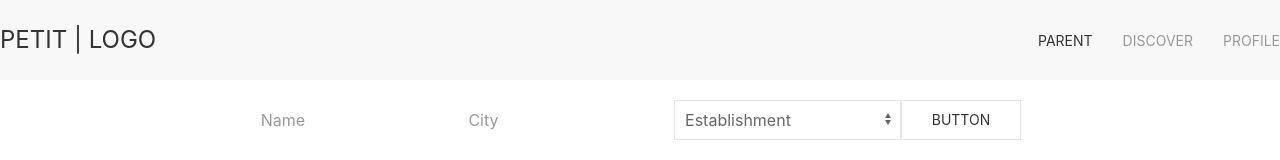
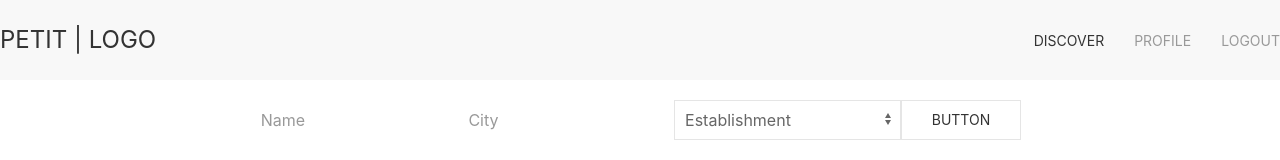
Before and after one commit to dimitermusic/petit-frontend, a React (Create React App) app: page / in a window 1280 px wide. Shown: the top 160 px of the page. Built offline with nearby package versions, Linux system fonts and the light colour scheme.

Commit message:
navbar component created

```diff
--- a/src/components/NavBar/index.js
+++ b/src/components/NavBar/index.js
@@ -15,12 +15,12 @@ function NavBar(props) {
                     <div class="uk-navbar-right">
                         <ul class="uk-navbar-nav">
                             <li class="uk-active">
-                                <a href="#">Parent</a>
+                                <a href="/discover">Discover</a>
                             </li>
                             <li>
-                                <a href="#">Discover</a>
+                                <a href="/profile">Profile</a>
                             </li>
-                            <li><a href="#">Profile</a></li>
+                            <li><a href="/login">Logout</a></li>
                         </ul>
                     </div>
                  </div>
```
